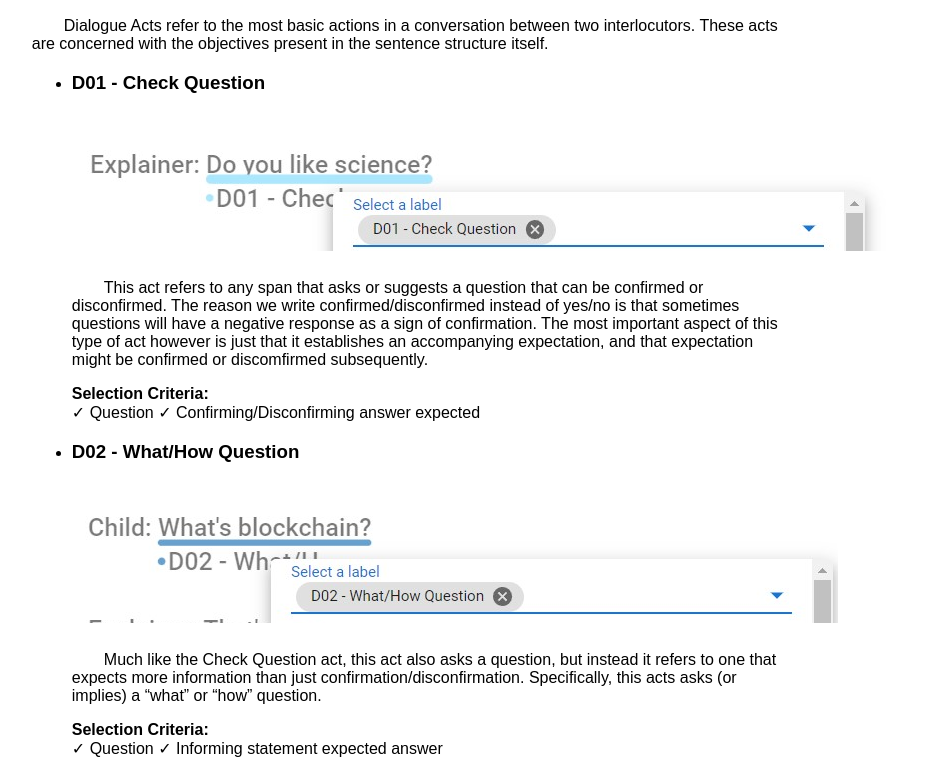
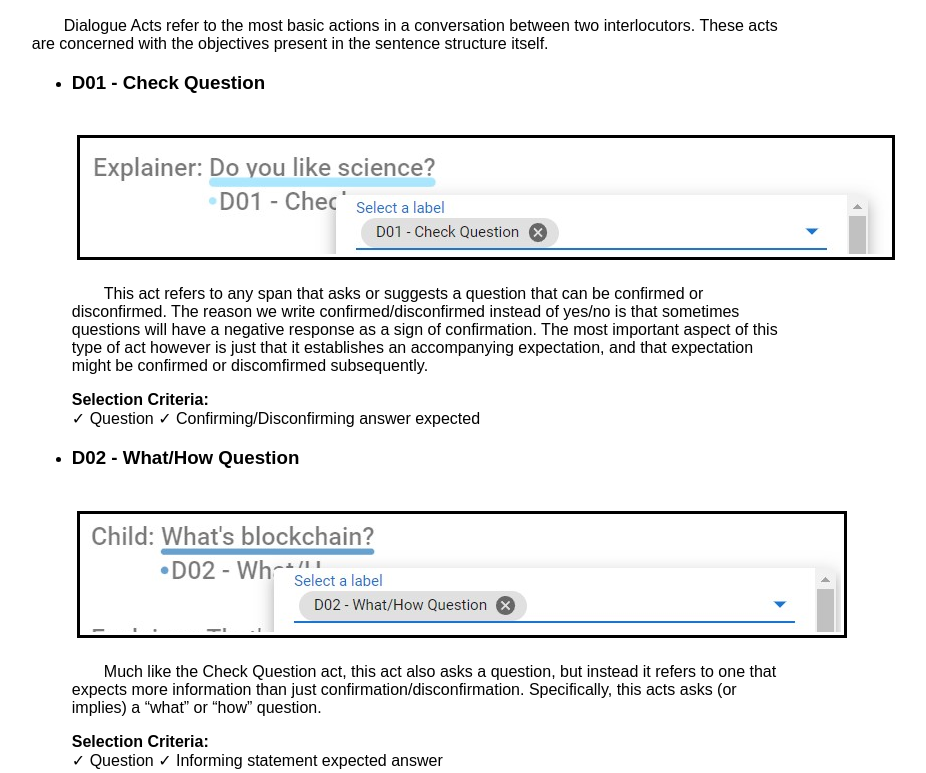
Before and after one commit to Althis/Althis.github.io, a plain HTML site: page index.html in a window 1280 px wide. Shown: the part 2261-3034 px from the top of the page, without its empty margins (229-1155 px from the left). Drawn offline with Linux system fonts and the light colour scheme.

Commit message:
Now for real. Forgot to add the "solid" part before

```diff
--- a/index.html
+++ b/index.html
@@ -22,8 +22,7 @@
         img {
             margin: 5px;
             padding: 3px;
-            border-color: black;
-            border-width: 3px;
+            border: 3px solid black;
         }
         .index {
             width: 40%;
```
